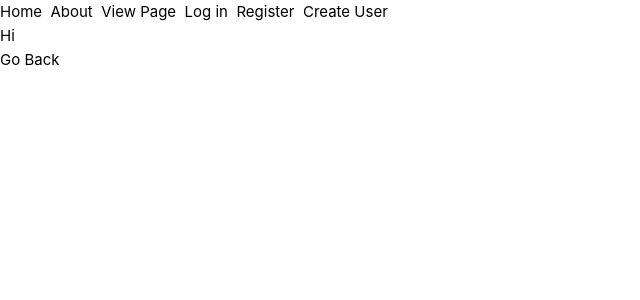
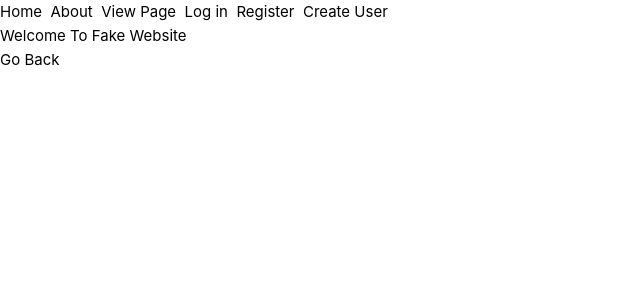
Before and after one commit to LueKely/Fake-Website, a Vue app: page / in a window 1280 px wide. Shown: the top 300 px of the page, without its empty margins (0-640 px from the left). Built offline with nearby package versions, Linux system fonts and the light colour scheme.

Commit message:
Update HomeView.vue

```diff
--- a/src/views/HomeView.vue
+++ b/src/views/HomeView.vue
@@ -1,5 +1,7 @@
 <script setup lang="ts"></script>
 
 <template>
-	<h1>Hi</h1>
+	<div>
+		<div><h1>Welcome To Fake Website</h1></div>
+	</div>
 </template>
```
